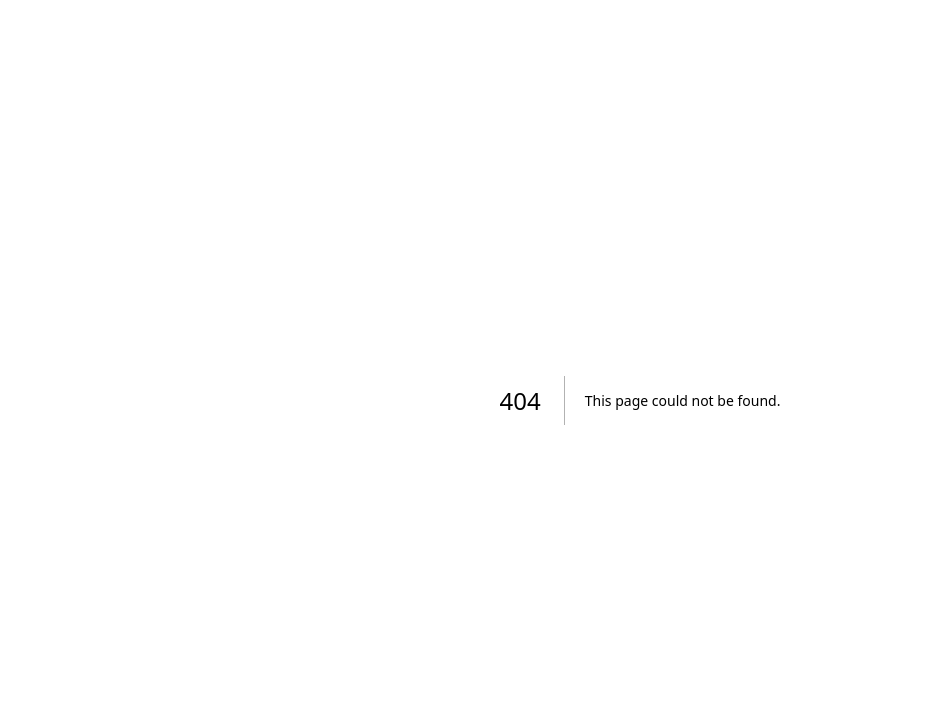
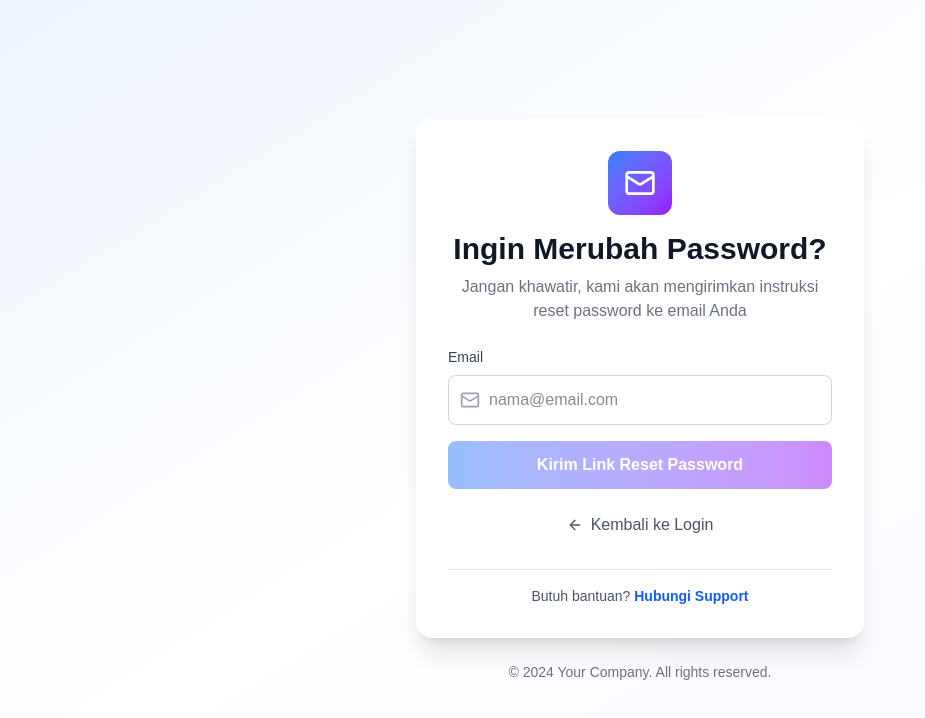
Before and after one commit to KodingMulu/SkillLink, a Next.js app in the folder web/: page /auth/change-password in a window 1280 px wide. Before the commit this address had no page. Shown: the top 718 px of the page, without its empty margins (0-925 px from the left). Built offline with nearby package versions, Linux system fonts and the light colour scheme.

Commit message:
feat:menambahkan change password

```diff
--- /dev/null
+++ b/web/src/app/auth/change-password/page.tsx
@@ -0,0 +1,176 @@
+'use client';
+
+import React, { useState } from 'react';
+import { Mail, ArrowLeft, CheckCircle } from 'lucide-react';
+
+export default function ForgotPasswordPage() {
+  const [email, setEmail] = useState('');
+  const [isLoading, setIsLoading] = useState(false);
+  const [isSuccess, setIsSuccess] = useState(false);
+
+  const handleSubmit = (e: React.FormEvent) => {
+    e.preventDefault();
+    setIsLoading(true);
+
+    setTimeout(() => {
+      console.log('Reset password request for:', email);
+      setIsLoading(false);
+      setIsSuccess(true);
+    }, 1500);
+  };
+
+  const handleBackToLogin = () => {
+    // Navigate to login page
+    console.log('Navigate to login');
+  };
+
+  const handleResendEmail = () => {
+    setIsLoading(true);
+    setTimeout(() => {
+      console.log('Resend email to:', email);
+      alert('Email telah dikirim ulang!');
+      setIsLoading(false);
+    }, 1500);
+  };
+
+  return (
+    <div className="min-h-screen flex items-center justify-center bg-gradient-to-br from-blue-50 via-white to-purple-50 p-4">
+      <div className="w-full max-w-md">
+        <div className="bg-white rounded-2xl shadow-xl p-8 space-y-6">
+          {!isSuccess ? (
+            <>
+              <div className="text-center space-y-2">
+                <div className="flex justify-center mb-4">
+                  <div className="w-16 h-16 bg-gradient-to-br from-blue-500 to-purple-600 rounded-xl flex items-center justify-center">
+                    <Mail className="w-8 h-8 text-white" />
+                  </div>
+                </div>
+                <h1 className="text-3xl font-bold text-gray-900">Ingin Merubah Password?</h1>
+                <p className="text-gray-500">
+                  Jangan khawatir, kami akan mengirimkan instruksi reset password ke email Anda
+                </p>
+              </div>
+
+              <div className="space-y-4">
+                <div className="space-y-2">
+                  <label htmlFor="email" className="block text-sm font-medium text-gray-700">
+                    Email
+                  </label>
+                  <div className="relative">
+                    <div className="absolute inset-y-0 left-0 pl-3 flex items-center pointer-events-none">
+                      <Mail className="h-5 w-5 text-gray-400" />
+                    </div>
+                    <input
+                      id="email"
+                      type="email"
+                      value={email}
+                      onChange={(e) => setEmail(e.target.value)}
+                      className="block w-full pl-10 pr-3 py-3 border border-gray-300 rounded-lg focus:ring-2 focus:ring-blue-500 focus:border-transparent transition"
+                      placeholder="nama@email.com"
+                      required
+                    />
+                  </div>
+                </div>
+
+                <button
+                  type="button"
+                  onClick={handleSubmit}
+                  disabled={isLoading || !email}
+                  className="w-full bg-gradient-to-r from-blue-500 to-purple-600 text-white py-3 rounded-lg font-semibold hover:from-blue-600 hover:to-purple-700 focus:outline-none focus:ring-2 focus:ring-blue-500 focus:ring-offset-2 transition disabled:opacity-50 disabled:cursor-not-allowed"
+                >
+                  {isLoading ? (
+                    <span className="flex items-center justify-center">
+                      <svg className="animate-spin -ml-1 mr-3 h-5 w-5 text-white" xmlns="http://www.w3.org/2000/svg" fill="none" viewBox="0 0 24 24">
+                        <circle className="opacity-25" cx="12" cy="12" r="10" stroke="currentColor" strokeWidth="4"></circle>
+                        <path className="opacity-75" fill="currentColor" d="M4 12a8 8 0 018-8V0C5.373 0 0 5.373 0 12h4zm2 5.291A7.962 7.962 0 014 12H0c0 3.042 1.135 5.824 3 7.938l3-2.647z"></path>
+                      </svg>
+                      Mengirim...
+                    </span>
+                  ) : (
+                    'Kirim Link Reset Password'
+                  )}
+                </button>
+
+                <button
+                  type="button"
+                  onClick={handleBackToLogin}
+                  className="w-full flex items-center justify-center space-x-2 text-gray-600 hover:text-gray-800 py-2 transition"
+                >
+                  <ArrowLeft className="w-4 h-4" />
+                  <span className="font-medium">Kembali ke Login</span>
+                </button>
+              </div>
+            </>
+          ) : (
+            <>
+              <div className="text-center space-y-4">
+                <div className="flex justify-center mb-4">
+                  <div className="w-20 h-20 bg-green-100 rounded-full flex items-center justify-center">
+                    <CheckCircle className="w-12 h-12 text-green-600" />
+                  </div>
+                </div>
+                <h1 className="text-3xl font-bold text-gray-900">Email Terkirim!</h1>
+                <p className="text-gray-600">
+                  Kami telah mengirimkan link reset password ke
+                </p>
+                <p className="text-blue-600 font-semibold text-lg">{email}</p>
+                <p className="text-gray-500 text-sm">
+                  Silakan cek inbox email Anda dan klik link yang diberikan untuk mengatur password baru
+                </p>
+              </div>
+
+              <div className="bg-blue-50 border border-blue-200 rounded-lg p-4">
+                <p className="text-sm text-blue-800">
+                  <span className="font-semibold">💡 Tips:</span> Jika email tidak muncul dalam beberapa menit, cek folder spam atau junk email Anda
+                </p>
+              </div>
+
+              <div className="space-y-3">
+                <button
+                  type="button"
+                  onClick={handleResendEmail}
+                  disabled={isLoading}
+                  className="w-full bg-gradient-to-r from-blue-500 to-purple-600 text-white py-3 rounded-lg font-semibold hover:from-blue-600 hover:to-purple-700 focus:outline-none focus:ring-2 focus:ring-blue-500 focus:ring-offset-2 transition disabled:opacity-50 disabled:cursor-not-allowed"
+                >
+                  {isLoading ? (
+                    <span className="flex items-center justify-center">
+                      <svg className="animate-spin -ml-1 mr-3 h-5 w-5 text-white" xmlns="http://www.w3.org/2000/svg" fill="none" viewBox="0 0 24 24">
+                        <circle className="opacity-25" cx="12" cy="12" r="10" stroke="currentColor" strokeWidth="4"></circle>
+                        <path className="opacity-75" fill="currentColor" d="M4 12a8 8 0 018-8V0C5.373 0 0 5.373 0 12h4zm2 5.291A7.962 7.962 0 014 12H0c0 3.042 1.135 5.824 3 7.938l3-2.647z"></path>
+                      </svg>
+                      Mengirim...
+                    </span>
+                  ) : (
+                    'Kirim Ulang Email'
+                  )}
+                </button>
+
+                <button
+                  type="button"
+                  onClick={handleBackToLogin}
+                  className="w-full flex items-center justify-center space-x-2 text-gray-600 hover:text-gray-800 py-2 transition"
+                >
+                  <ArrowLeft className="w-4 h-4" />
+                  <span className="font-medium">Kembali ke Login</span>
+                </button>
+              </div>
+            </>
+          )}
+
+          <div className="pt-4 border-t border-gray-200">
+            <p className="text-center text-sm text-gray-600">
+              Butuh bantuan?{' '}
+              <button className="text-blue-600 hover:text-blue-700 font-semibold">
+                Hubungi Support
+              </button>
+            </p>
+          </div>
+        </div>
+
+        <p className="text-center text-sm text-gray-500 mt-6">
+          © 2024 Your Company. All rights reserved.
+        </p>
+      </div>
+    </div>
+  );
+}
```
